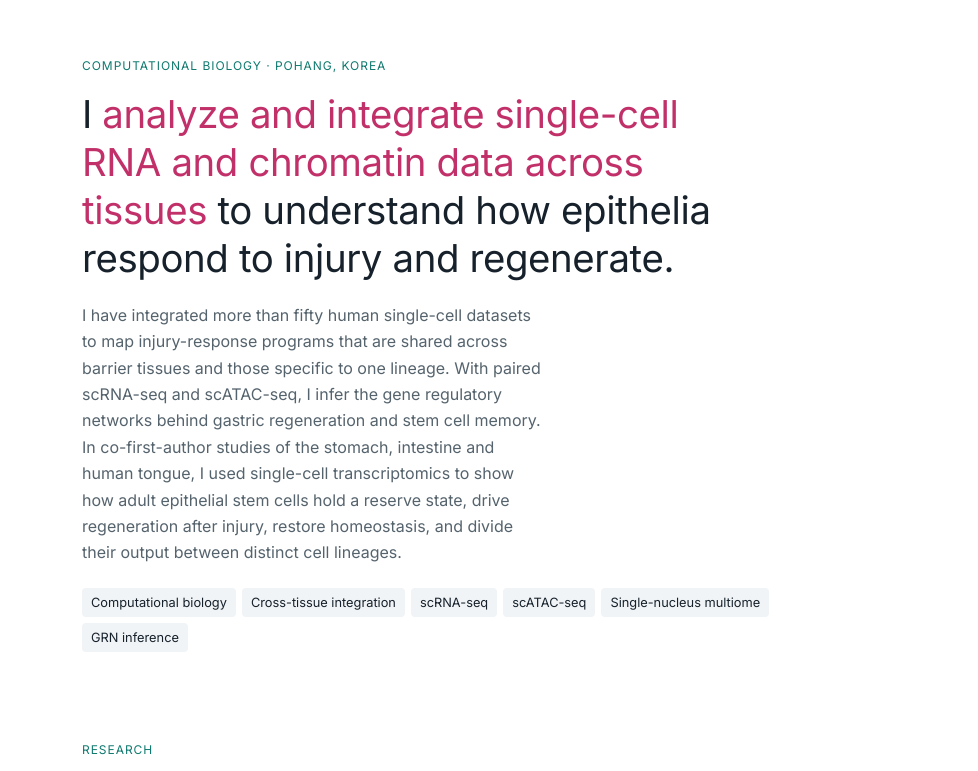
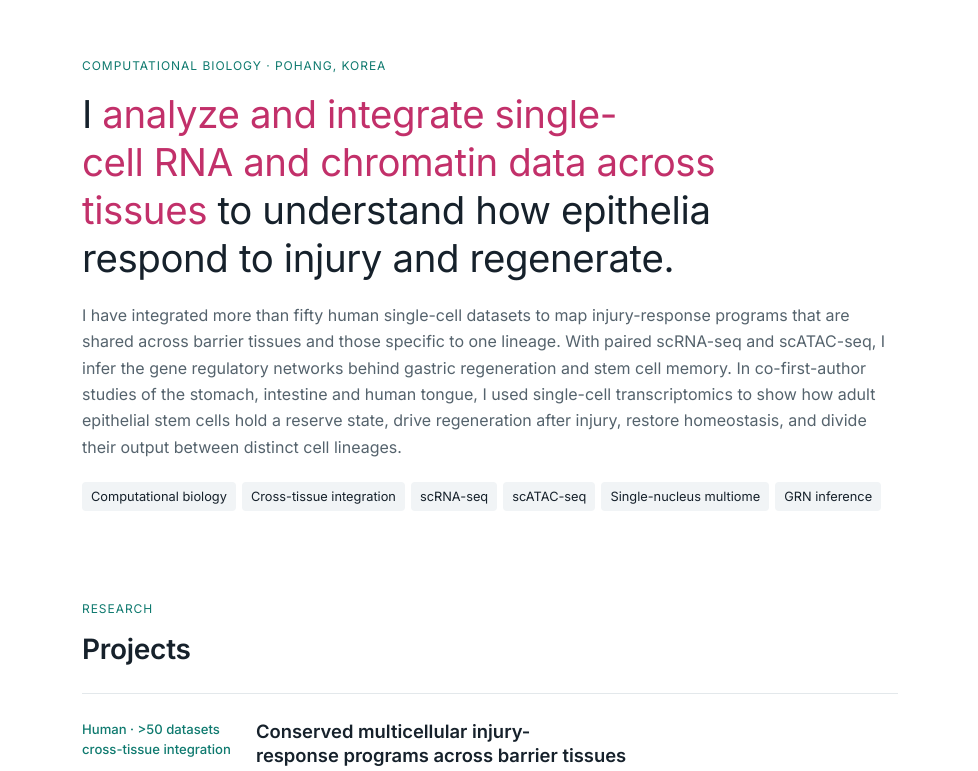
Before and after one commit to somsomikim/somsomikim.github.io, a plain HTML site: page index.html in a window 1280 px wide. Shown: the top 771 px of the page, 302-1280 px from the left. Drawn offline with Linux system fonts and the light colour scheme.

Commit message:
Widen intro text

```diff
--- a/index.html
+++ b/index.html
@@ -83,10 +83,10 @@ h2{font-family:var(--display); font-weight:600; font-size:1.75rem; line-height:1
 h3{font-family:var(--display); font-weight:600; font-size:1.15rem; line-height:1.3; margin:0; text-wrap:balance}
 
 /* hero */
-.hero{max-width:44rem}
+.hero{max-width:none}
 .hero .lede{font-family:var(--display); font-weight:400; font-size:clamp(1.6rem, 3vw, 2.4rem); line-height:1.25; margin:0 0 20px; letter-spacing:-0.01em; text-wrap:balance}
 .hero .lede em{font-style:normal; color:var(--accent)}
-.hero p.sub{color:var(--muted); margin:0 0 22px; max-width:46ch}
+.hero p.sub{color:var(--muted); margin:0 0 22px; max-width:none}
 .tags{display:flex; flex-wrap:wrap; gap:6px; margin:0; padding:0; list-style:none}
 .tags li{font-family:var(--mono); font-size:.8rem; background:var(--chip); padding:4px 9px; border-radius:4px; color:var(--ink)}
 
```
